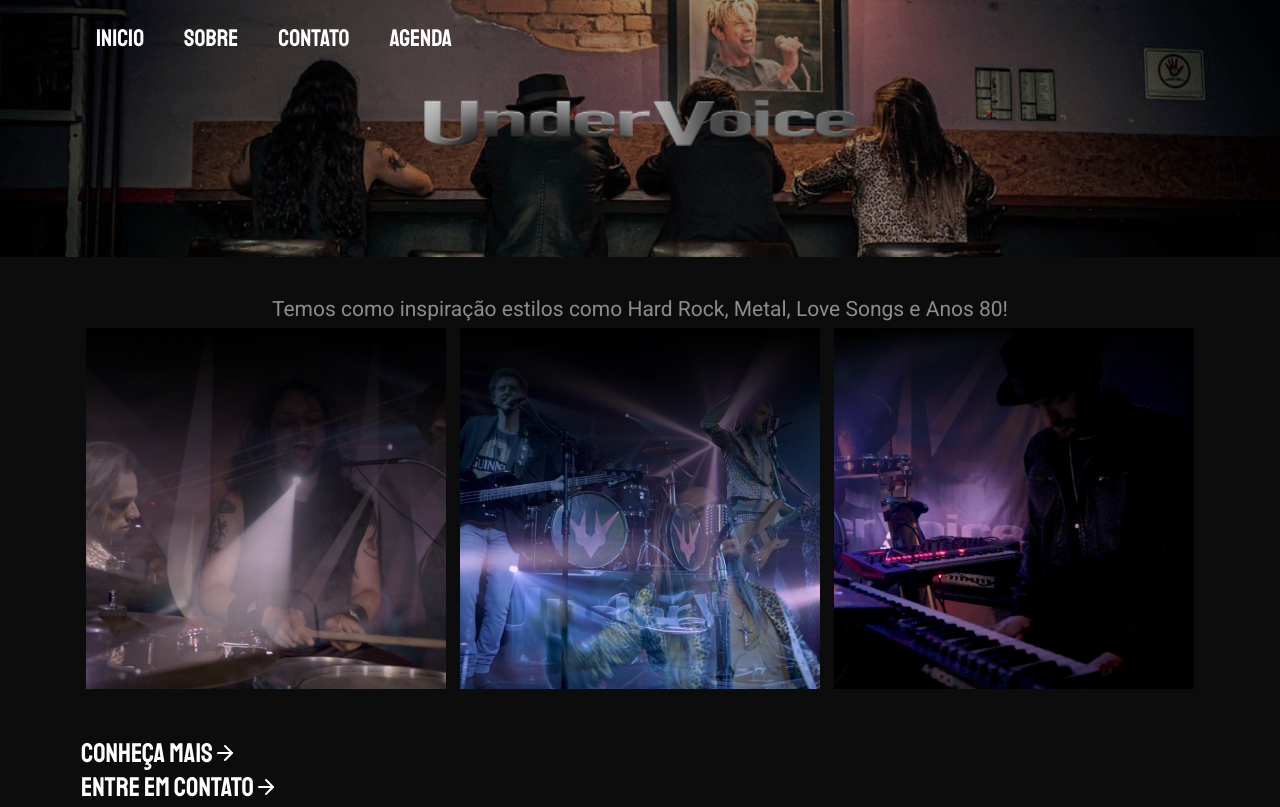
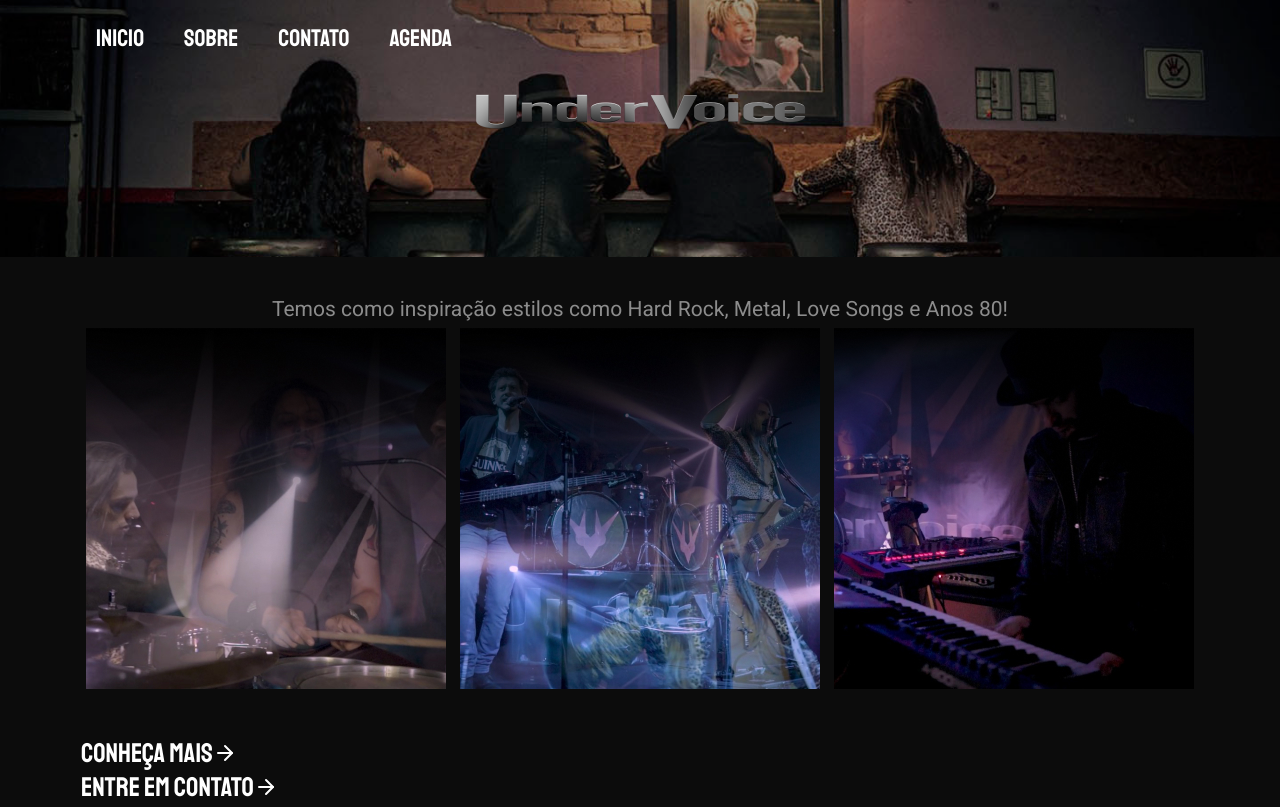
Before and after one commit to vitoorfraga/UnderVoiceBand, a plain HTML site: page index.html in a window 1280 px wide. Shown: the top 807 px of the page. Drawn offline with Linux system fonts and the light colour scheme.

Commit message:
Correção Logo - Header

```diff
--- a/styles/sass/_index.scss
+++ b/styles/sass/_index.scss
@@ -41,7 +41,7 @@
 }
 
 .header-titles {
-  width: 45rem;
+  max-width: 45rem;
   margin: 0 auto;
 }
 
```
Also changed, not shown: styles/css/style.css.
